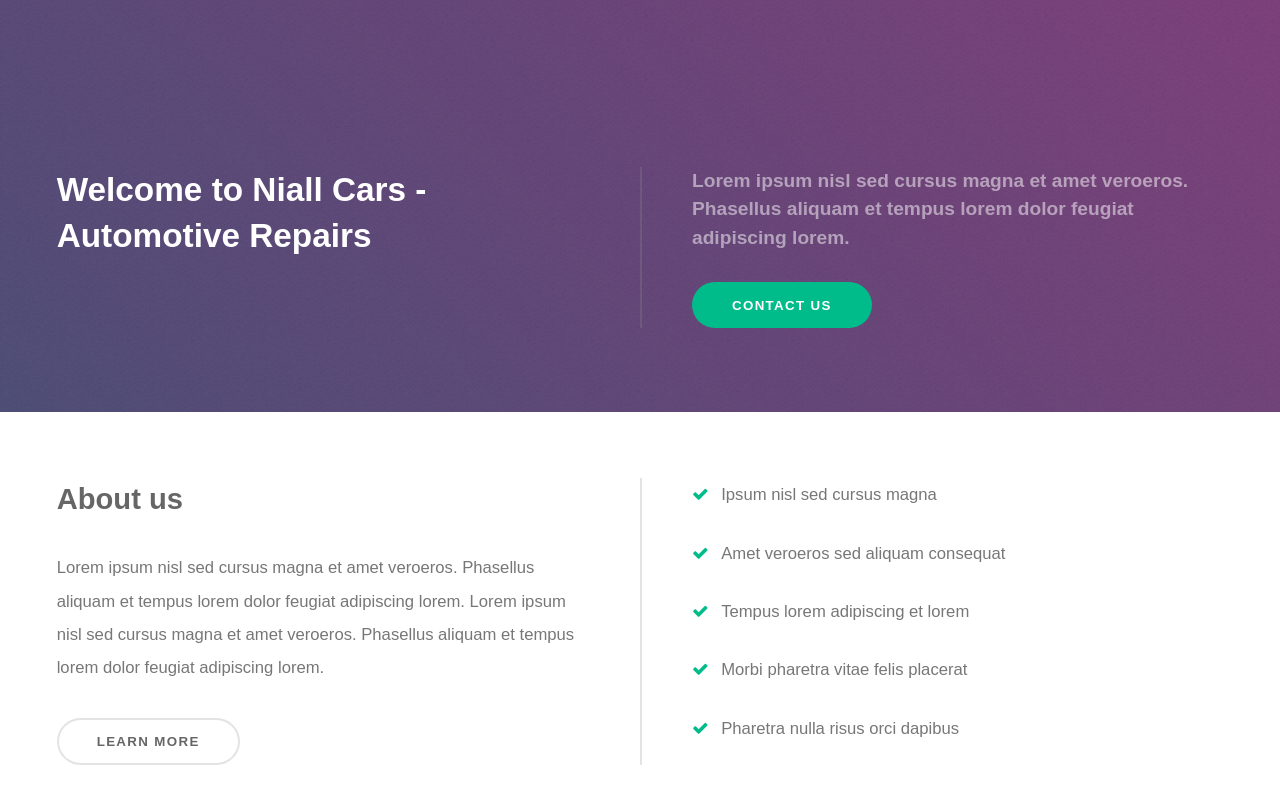
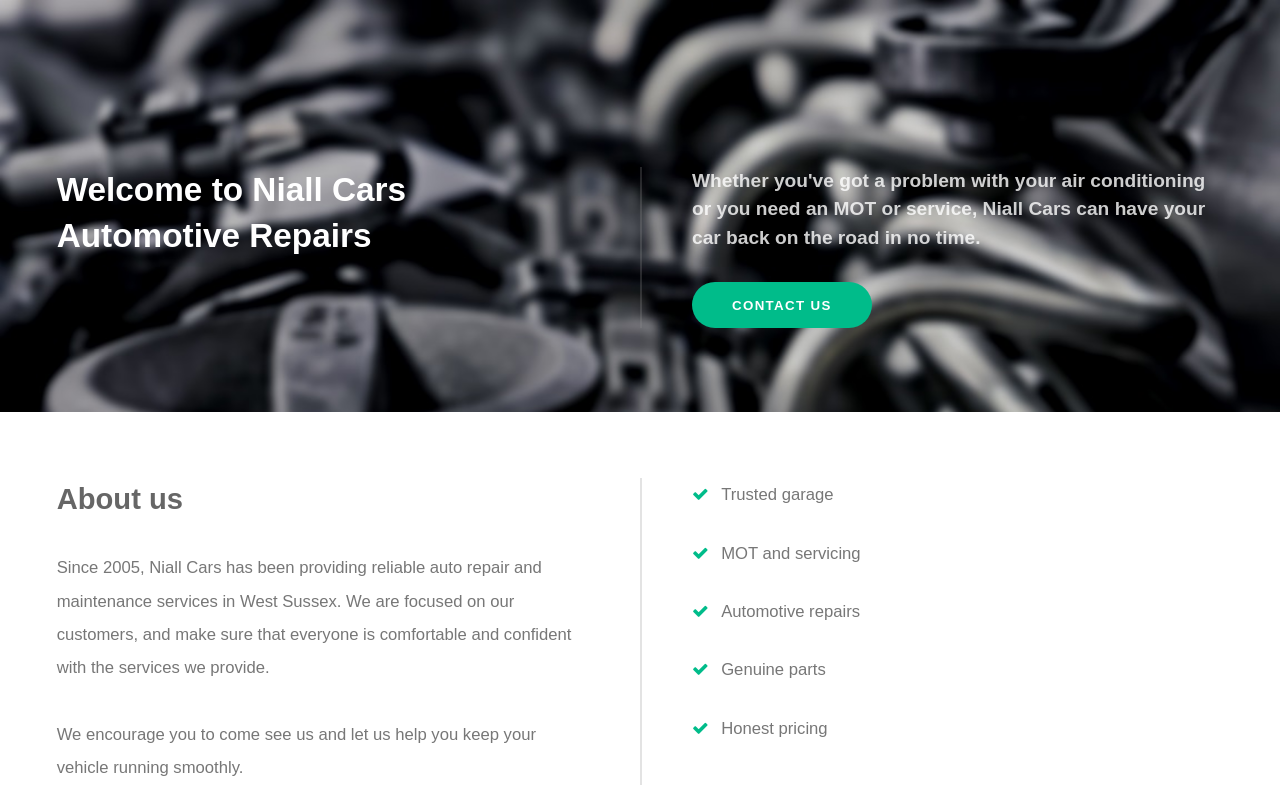
Before and after one commit to mike-eason/niallcars, a website: page public/index.html in a window 1280 px wide. Shown: the top 800 px of the page. Drawn offline with Linux system fonts and the light colour scheme.

Commit message:
More edits to index

```diff
--- a/public/assets/css/main.css
+++ b/public/assets/css/main.css
@@ -3196,12 +3196,9 @@
 /* Banner */
 
 	#banner {
-		background-image: url("images/overlay.png"), -moz-linear-gradient(45deg, #4A4771 0%, #7C3875 100%);
-		background-image: url("images/overlay.png"), -webkit-linear-gradient(45deg, #4A4771 0%, #7C3875 100%);
-		background-image: url("images/overlay.png"), -ms-linear-gradient(45deg, #4A4771 0%, #7C3875 100%);
-		background-image: url("images/overlay.png"), linear-gradient(45deg, #4A4771 0%, #7C3875 100%);
-		background-size: 100px 100px, cover;
-		color: rgba(255, 255, 255, 0.5);
+		background-image: url("images/header.jpg");
+		background-size: cover;
+		color: rgba(255, 255, 255, 0.8);
 		padding: 14em 0 4em;
 	}
 
--- a/public/index.html
+++ b/public/index.html
@@ -19,10 +19,10 @@
 			<section id="banner">
 				<div class="inner split">
 					<section>
-						<h2>Welcome to Niall Cars - Automotive Repairs</h2>
+						<h2>Welcome to Niall Cars<br/>Automotive Repairs</h2>
 					</section>
 					<section>
-						<p>Lorem ipsum nisl sed cursus magna et amet veroeros. Phasellus aliquam et tempus lorem dolor feugiat adipiscing lorem.</p>
+						<p>Whether you've got a problem with your air conditioning or you need an MOT or service, Niall Cars can have your car back on the road in no time.</p>
 						<ul class="actions">
 							<li><a href="#contact" class="button special">Contact Us</a></li>
 						</ul>
@@ -35,18 +35,16 @@
 				<div class="inner split">
 					<section>
 						<h2>About us</h2>
-						<p>Lorem ipsum nisl sed cursus magna et amet veroeros. Phasellus aliquam et tempus lorem dolor feugiat adipiscing lorem. Lorem ipsum nisl sed cursus magna et amet veroeros. Phasellus aliquam et tempus lorem dolor feugiat adipiscing lorem.</p>
-						<ul class="actions">
-							<li><a href="#" class="button alt">Learn more</a></li>
-						</ul>
+						<p>Since 2005, Niall Cars has been providing reliable auto repair and maintenance services in West Sussex. We are focused on our customers, and make sure that everyone is comfortable and confident with the services we provide.</p>
+						<p>We encourage you to come see us and let us help you keep your vehicle running smoothly.</p>
 					</section>
 					<section>
 						<ul class="checklist">
-							<li>Ipsum nisl sed cursus magna</li>
-							<li>Amet veroeros sed aliquam consequat</li>
-							<li>Tempus lorem adipiscing et lorem</li>
-							<li>Morbi pharetra vitae felis placerat</li>
-							<li>Pharetra nulla risus orci dapibus</li>
+							<li>Trusted garage</li>
+							<li>MOT and servicing</li>
+							<li>Automotive repairs</li>
+							<li>Genuine parts</li>
+							<li>Honest pricing</li>
 						</ul>
 					</section>
 				</div>
@@ -61,7 +59,7 @@
 						</div>
 						<div class="content">
 							<h3>Servicing &amp; MOT</h3>
-							<p>From budget services to fully inclusive vehicle services, Niall Cars will make sure your car or van is kept in good form.</p>
+							<p>Is your car due a service or MOT? Niall Cars will make sure your car or van is kept in good form.</p>
 						</div>
 					</div>
 					<div class="spotlight">
@@ -70,7 +68,7 @@
 						</div>
 						<div class="content">
 							<h3>Repairs</h3>
-							<p>Niall Cars is your port of call for local vehicle repairs in Littlehampton and West Sussex.</p>
+							<p>Niall Cars is your port of call for local vehicle repairs in Rustington and surrounding areas.</p>
 						</div>
 					</div>
 					<div class="spotlight">
@@ -79,7 +77,7 @@
 						</div>
 						<div class="content">
 							<h3>Diagnostics</h3>
-							<p>Isn’t it frustrating when you don't know what is wrong with your car? Niall Cars offers full vehicle diagnostics in West Sussex.</p>
+							<p>Isn’t it frustrating when you don't know what is wrong with your car? Niall Cars offers full vehicle diagnostics.</p>
 						</div>
 					</div>
 				</div>
```
Also changed, not shown: public/assets/css/images/header.jpg (added), public/assets/css/images/overlay.png (deleted), public/images/pic01.jpg, public/images/pic02.jpg, public/images/pic03.jpg.
